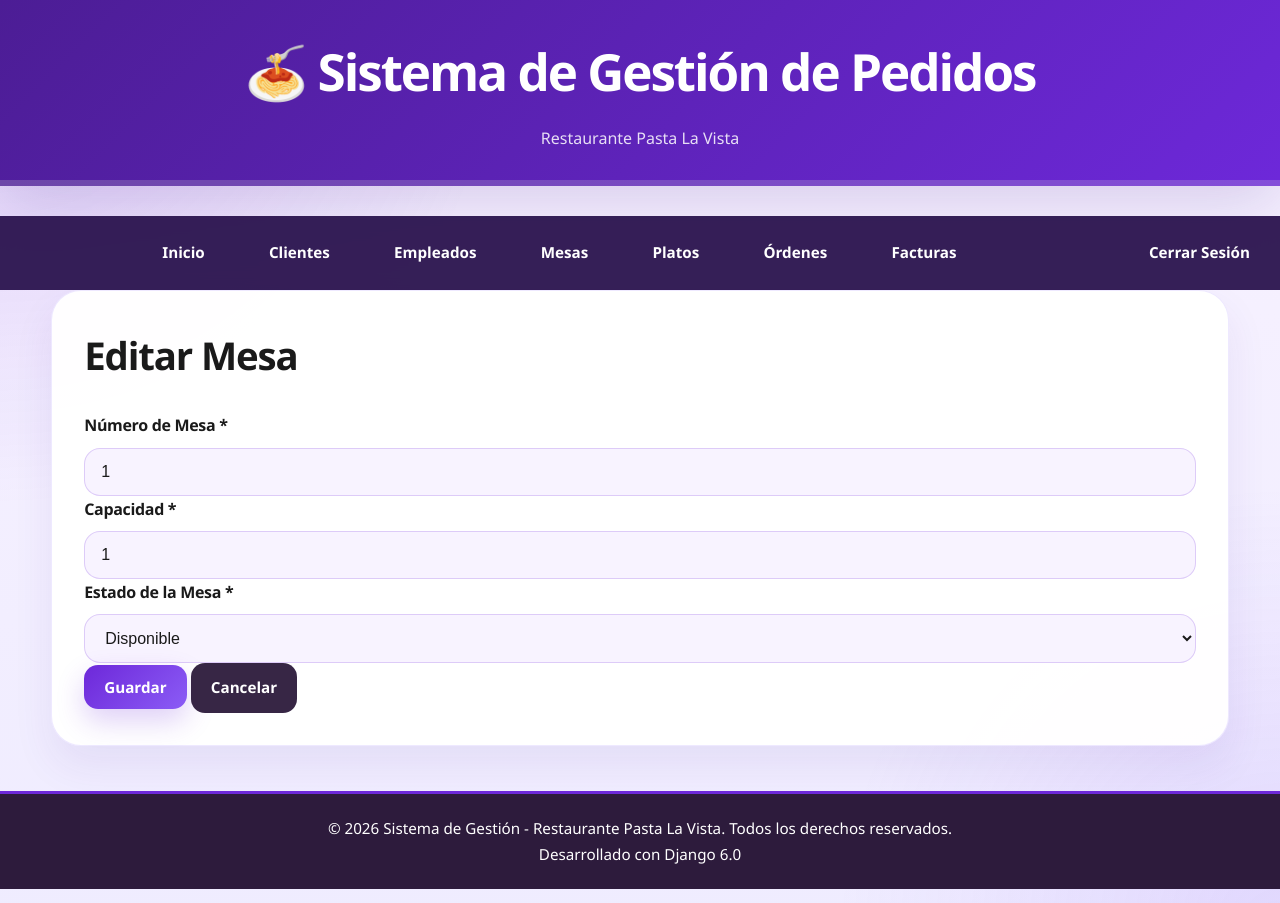
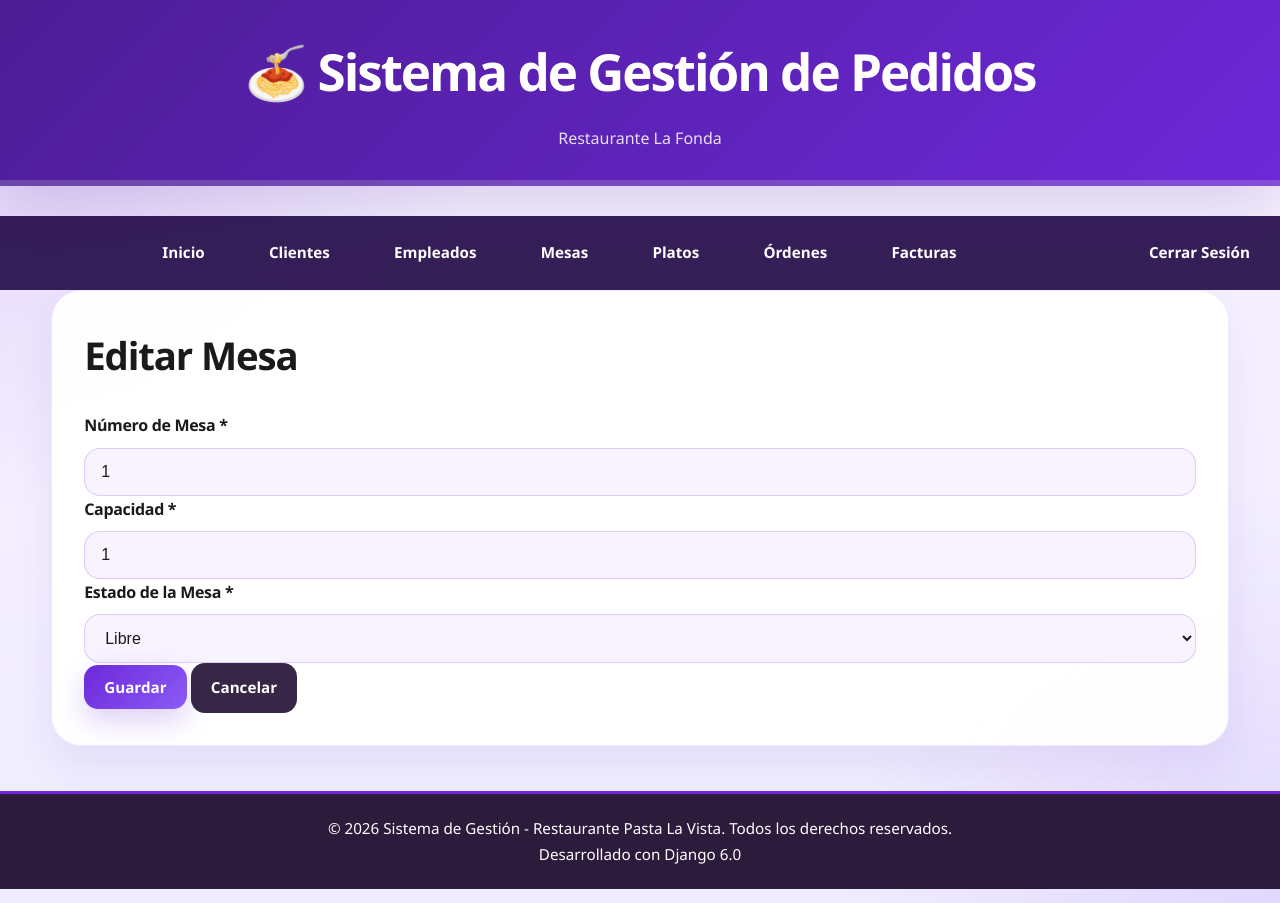
Before and after one commit to julioe-code/la_fonda, a Django app: page /mesas/1/editar/ in a window 1280 px wide. Shown: the top 903 px of the page. Run offline with Django 5.2, Linux system fonts and the light colour scheme; a user stored in the database is signed in; tables that the repository leaves empty hold one stand-in row (values such as "Sample post").

Commit message:
login y Crud termiandos

```diff
--- a/gestion/models.py
+++ b/gestion/models.py
@@ -37,14 +37,14 @@ class Empleado(models.Model):
 
 class Mesa(models.Model):
     ESTADOS_MESA = [
-        ('Disponible', 'Disponible'),
+        ('Libre', 'Libre'),
         ('Ocupada', 'Ocupada'),
         ('Reservada', 'Reservada'),
     ]
 
     numero_mesa = models.PositiveIntegerField(unique=True)
     capacidad = models.PositiveIntegerField()
-    estado_mesa = models.CharField(max_length=20, choices=ESTADOS_MESA, default='Disponible')
+    estado_mesa = models.CharField(max_length=20, choices=ESTADOS_MESA, default='Libre')
 
     class Meta:
         db_table = 'Mesa'
--- a/gestion/templates/gestion/base.html
+++ b/gestion/templates/gestion/base.html
@@ -4,7 +4,7 @@
 <head>
     <meta charset="UTF-8">
     <meta name="viewport" content="width=device-width, initial-scale=1.0">
-    <title>{% block title %}Sistema de Gestión - Restaurante Pasta La Vista{% endblock %}</title>
+    <title>{% block title %}Sistema de Gestión - Restaurante La Fonda{% endblock %}</title>
 
     <!-- CSS Base -->
     <link rel="stylesheet" href="{% static 'gestion/style.css' %}">
@@ -15,7 +15,7 @@
 <body>
     <header>
         <h1>🍝 Sistema de Gestión de Pedidos</h1>
-        <p>Restaurante Pasta La Vista</p>
+        <p>Restaurante La Fonda</p>
     </header>
 
     <nav>
--- a/gestion/templates/gestion/mesa_form.html
+++ b/gestion/templates/gestion/mesa_form.html
@@ -17,9 +17,15 @@
     <label for="estado_mesa">Estado de la Mesa *</label>
     <select id="estado_mesa" name="estado_mesa" required>
         <option value="">Seleccione un estado</option>
-        {% for valor, etiqueta in estados %}
-            <option value="{{ valor }}" {% if mesa and mesa.estado_mesa == valor %}selected{% endif %}>{{ etiqueta }}</option>
-        {% endfor %}
+        {% if estados %}
+            {% for valor, etiqueta in estados %}
+                <option value="{{ valor }}" {% if mesa and mesa.estado_mesa == valor %}selected{% endif %}>{{ etiqueta }}</option>
+            {% endfor %}
+        {% else %}
+            <option value="Libre">Libre</option>
+            <option value="Ocupada">Ocupada</option>
+            <option value="Reservada">Reservada</option>
+        {% endif %}
     </select>
 
     <div class="form-actions">
```
